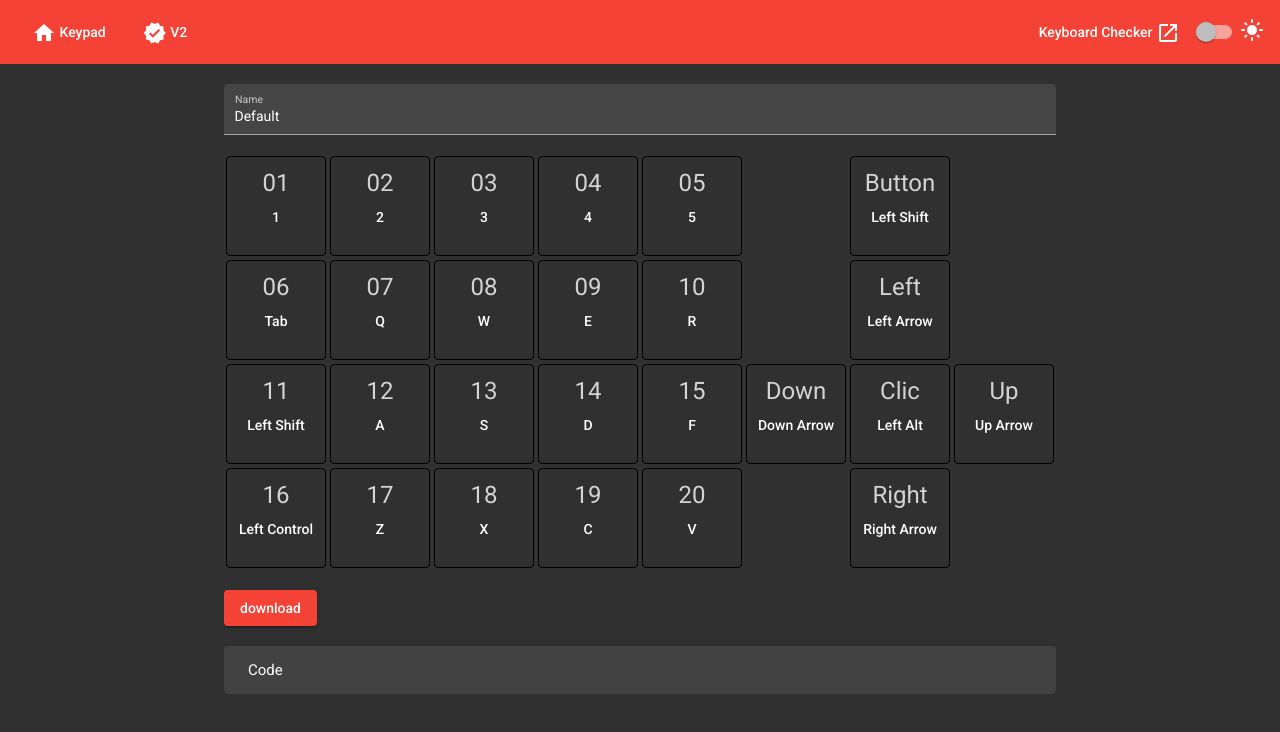
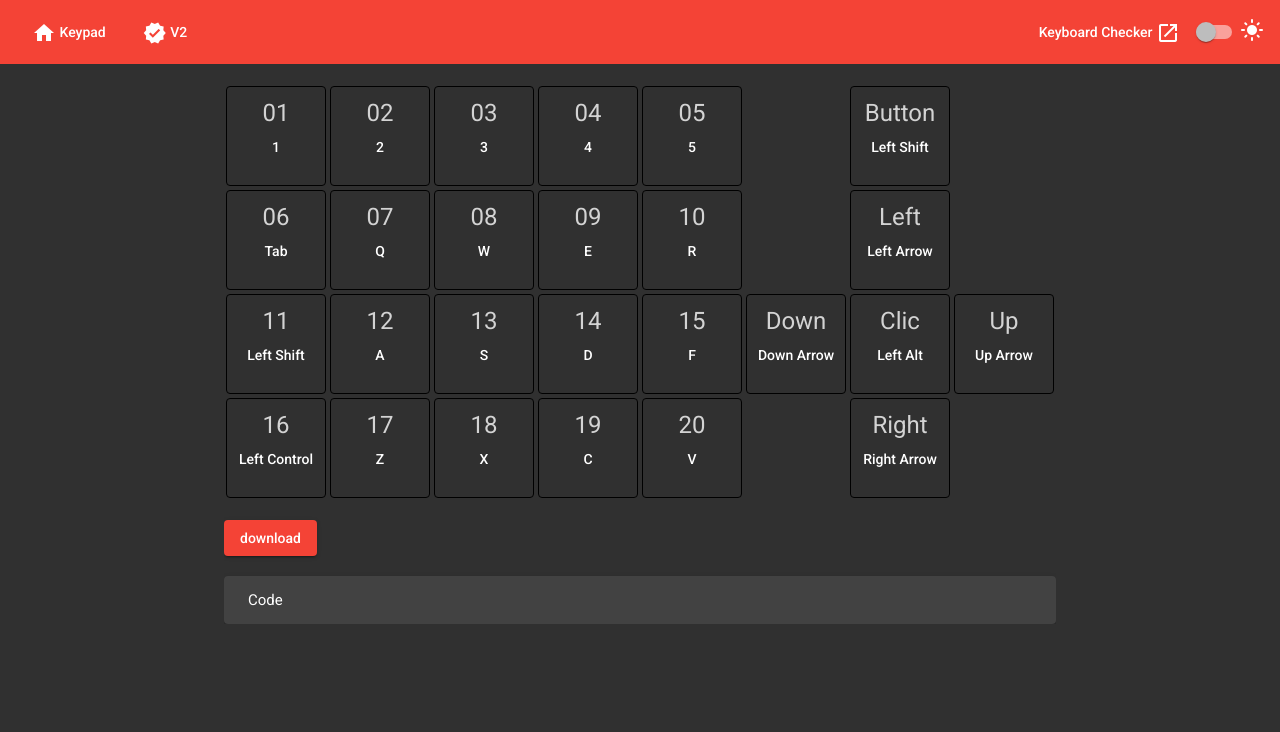
Before and after one commit to willoucom/keypad, an Angular app: page /v2 in a window 1280 px wide. Shown: the top 732 px of the page. Built offline with nearby package versions, Linux system fonts and the light colour scheme.

Commit message:
fix: remove name

```diff
--- a/src/app/boardfull/boardfull.component.ts
+++ b/src/app/boardfull/boardfull.component.ts
@@ -13,10 +13,6 @@ interface Key {
   selector: 'app-boardfull',
   template: `
     <br/>
-    <mat-form-field class="example-full-width" appearance="fill">
-      <mat-label>Name</mat-label>
-      <input matInput [(ngModel)]="keys['NAME']"/>
-    </mat-form-field>
     <div class="board">
     <div class="key">
       <app-keyfull (click)="openDialog('0')" label="01" [selected]="keycodes.keycodesArray[keys[0]]"></app-keyfull>
@@ -99,7 +95,7 @@ interface Key {
     }
 
     .thumb{
-      float:right;
+      float:left;
       margin: 0px;
       padding: 0px;
       table , td, th, tr {
@@ -121,7 +117,6 @@ export class BoardfullComponent {
   public show: boolean = false;
 
   keys: {[key:string]:string} = {
-    "NAME": "Default",
     "0": "KC.N1",
     "1": "KC.N2",
     "2": "KC.N3",
@@ -154,7 +149,7 @@ export class BoardfullComponent {
 
   download() {
     let link = document.createElement('a');
-    let filename = 'keyset_'+ this.keys['NAME'] +'.json';
+    let filename = 'keyset.json';
     link.download = filename;
     let blob = new Blob([JSON.stringify(this.keys)], {type: 'text/plain'});
     link.href = URL.createObjectURL(blob);
```
